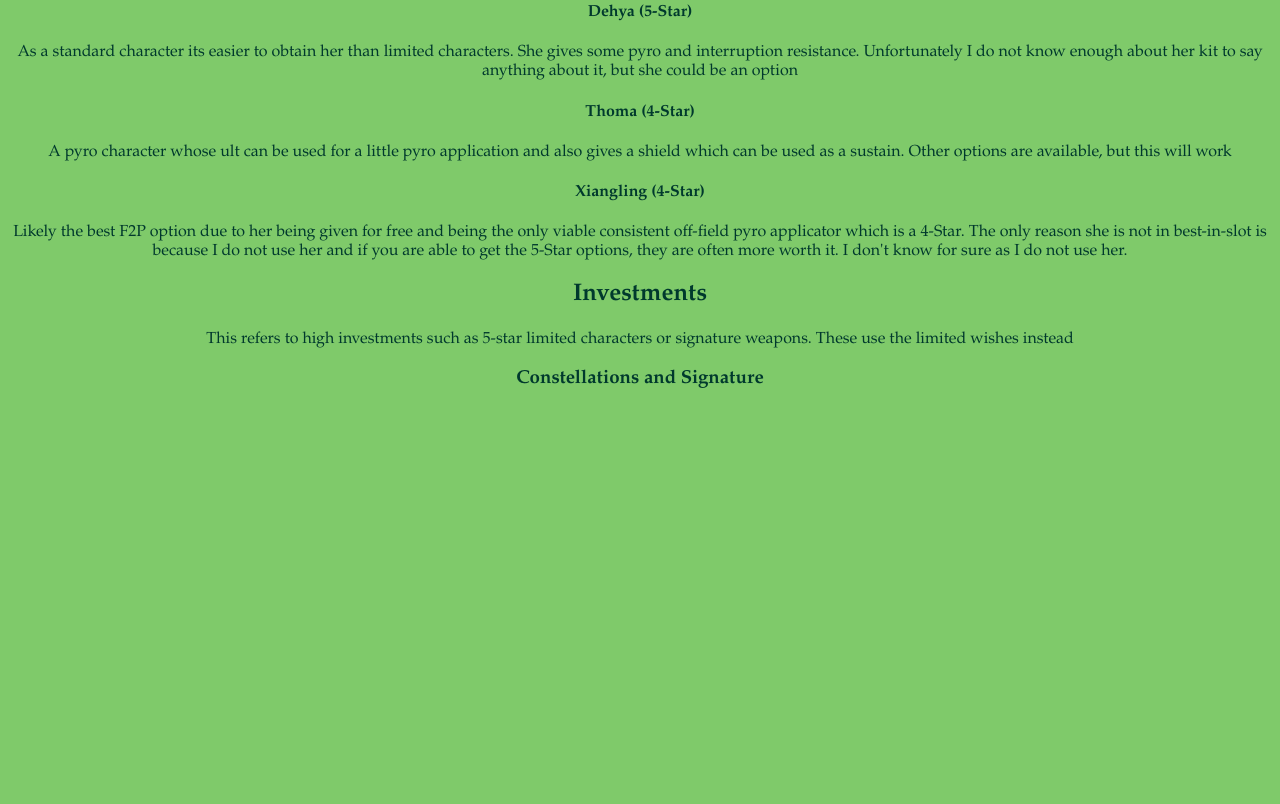
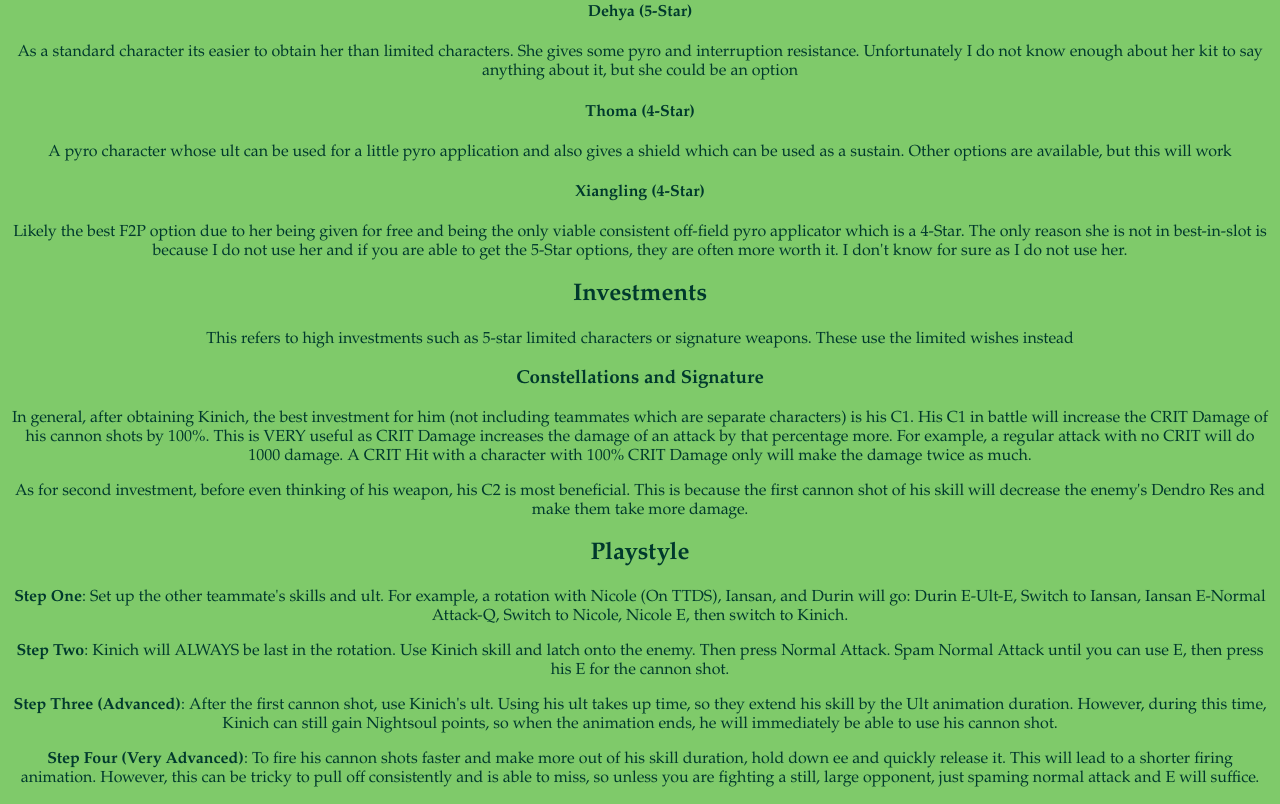
Before and after one commit to CaemanGamer/Boba-Drop, a plain HTML site: page Index.html in a window 1280 px wide. Shown: the part 3796-4600 px from the top of the page. Before the commit the page ends 4205 px from the top, so only its background shows below. Drawn offline with Linux system fonts and the light colour scheme.

Commit message:
more info

```diff
--- a/Index.html
+++ b/Index.html
@@ -82,6 +82,14 @@
     <h2>Investments</h2>
     <p>This refers to high investments such as 5-star limited characters or signature weapons. These use the limited wishes instead</p>
     <h3> Constellations and Signature</h3>
+    <p>In general, after obtaining Kinich, the best investment for him (not including teammates which are separate characters) is his C1. His C1 in battle will increase the CRIT Damage of his cannon shots by 100%. This is VERY useful as CRIT Damage increases the damage of an attack by that percentage more. For example, a regular attack with no CRIT will do 1000 damage. A CRIT Hit with a character with 100% CRIT Damage only will make the damage twice as much.</p>
+    <p>As for second investment, before even thinking of his weapon, his C2 is most beneficial. This is because the first cannon shot of his skill will decrease the enemy's Dendro Res and make them take more damage.</p>
+
+    <h2>Playstyle</h2>
+    <p><b>Step One</b>: Set up the other teammate's skills and ult. For example, a rotation with Nicole (On TTDS), Iansan, and Durin will go: Durin E-Ult-E, Switch to Iansan, Iansan E-Normal Attack-Q, Switch to Nicole, Nicole E, then switch to Kinich.</p>
+    <p><b>Step Two</b>: Kinich will ALWAYS be last in the rotation. Use Kinich skill and latch onto the enemy. Then press Normal Attack. Spam Normal Attack until you can use E, then press his E for the cannon shot.</p>
+    <p><b>Step Three (Advanced)</b>: After the first cannon shot, use Kinich's ult. Using his ult takes up time, so they extend his skill by the Ult animation duration. However, during this time, Kinich can still gain Nightsoul points, so when the animation ends, he will immediately be able to use his cannon shot.</p>
+    <p><b>Step Four (Very Advanced)</b>: To fire his cannon shots faster and make more out of his skill duration, hold down ee and quickly release it. This will lead to a shorter firing animation. However, this can be tricky to pull off consistently and is able to miss, so unless you are fighting a still, large opponent, just spaming normal attack and E will suffice.</p>
 
 
 </body>
```
